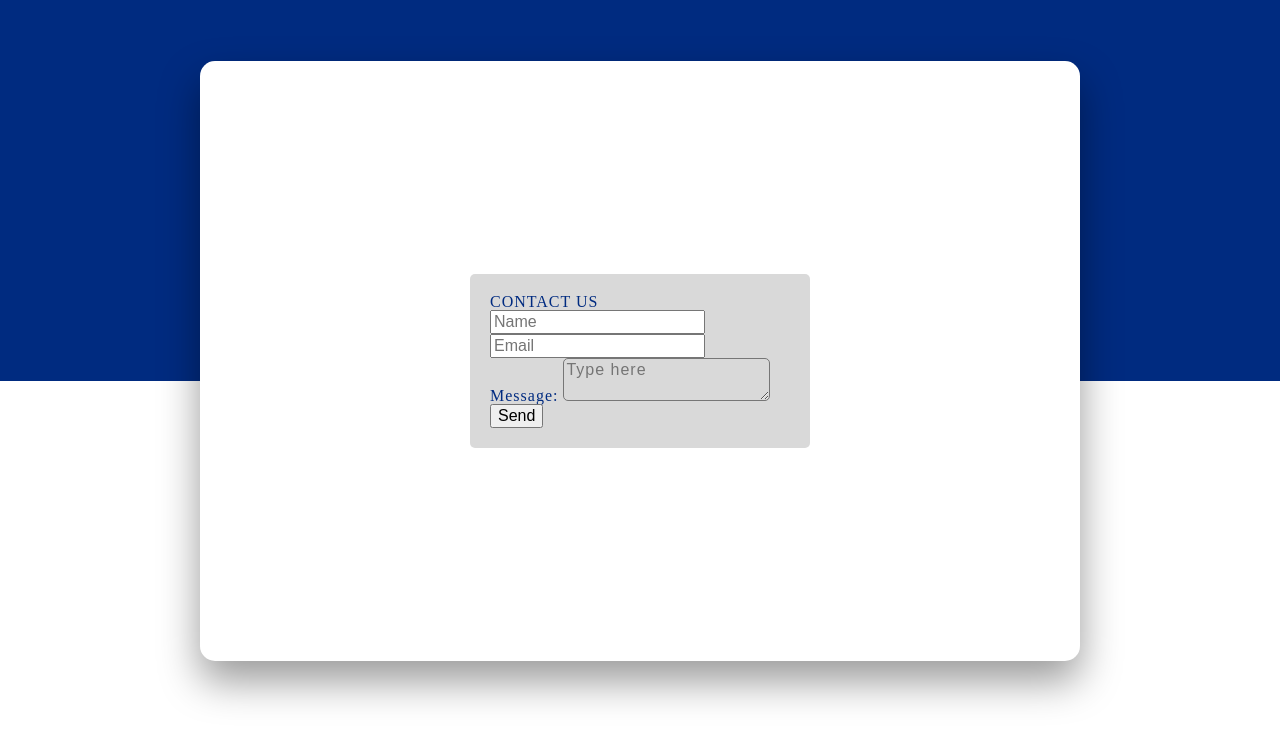
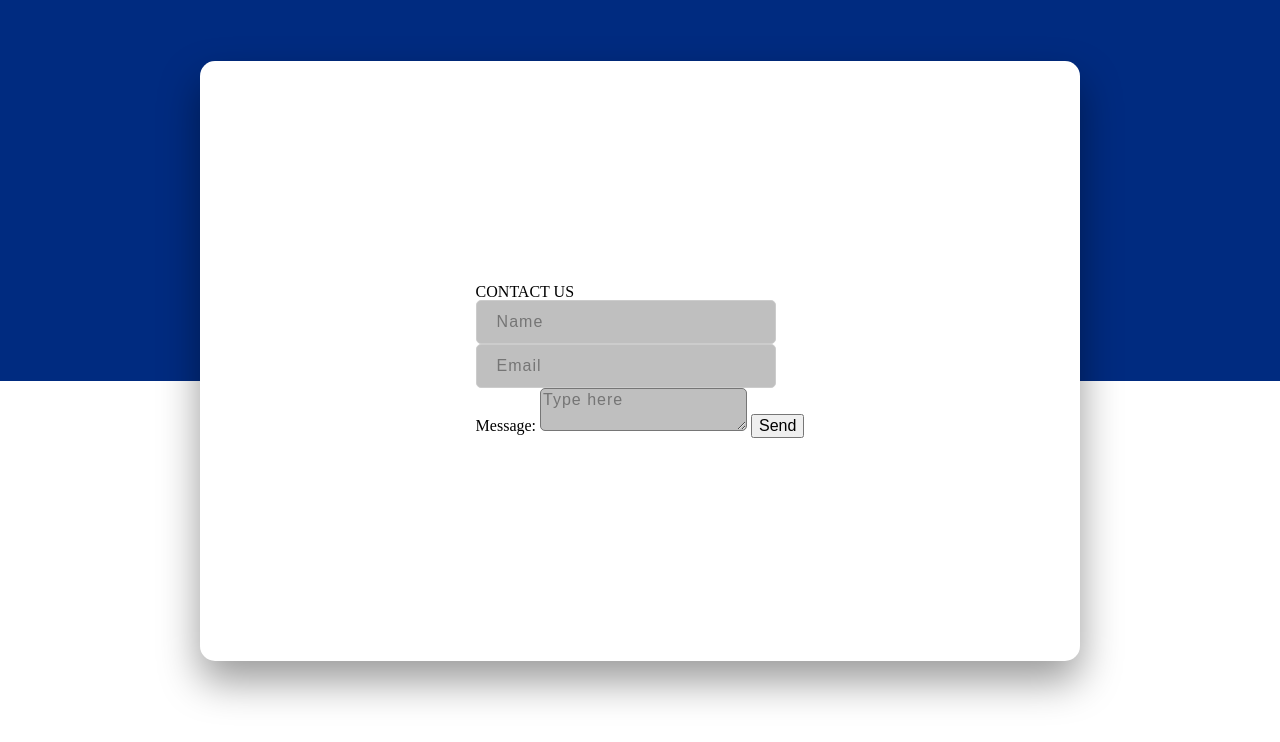
Before and after one commit to ste9jpg/Project2, a plain HTML site: page form.html in a window 1280 px wide. Shown: the part 176-918 px from the top of the page. Drawn offline with Linux system fonts and the light colour scheme.

Commit message:
Update style.css

```diff
--- a/css/style.css
+++ b/css/style.css
@@ -254,9 +254,17 @@ footer ul li a{
     position: relative;
     max-width: 840px;
 }
-.contact-container, textarea{
+input{
+    box-sizing: border-box;
+    width: 100%;
+    padding: 12px 20px;
+    margin: 8px 0;
+    border: 1px solid #ccc;
+    border-radius: 4px;
+}
+input, textarea{
 	max-width: 300px;
-	background-color: #d9d9d9;
+	background-color: #bfbfbf;
 	color: #002b80;
 	letter-spacing: 1px;
 	border-radius: 5px;
```
